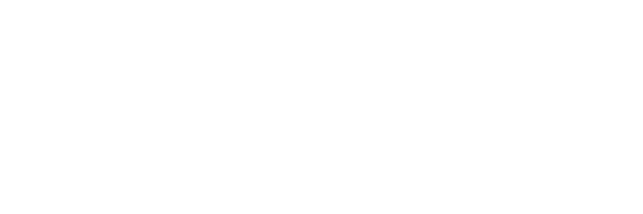
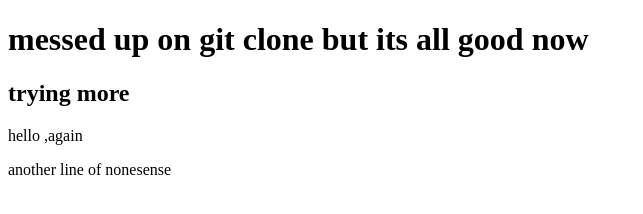
Before and after one commit to laurachebet1997/trying, a plain HTML site: page hello-world1.html in a window 1280 px wide. Shown: the whole page, without its empty margins (0-643 px from the left). Drawn offline with Linux system fonts and the light colour scheme.

Commit message:
add headers

```diff
--- a/hello-world1.html
+++ b/hello-world1.html
@@ -4,6 +4,11 @@
         <title>doing corrections</title>
     </head>
     <body>
+        <h1>messed up on git clone but its all good now</h1>
+        <h2>trying more</h2>
+
+        <p>hello ,again</p>
+        <p>another line of nonesense</p>
 
 
     </body>
```
